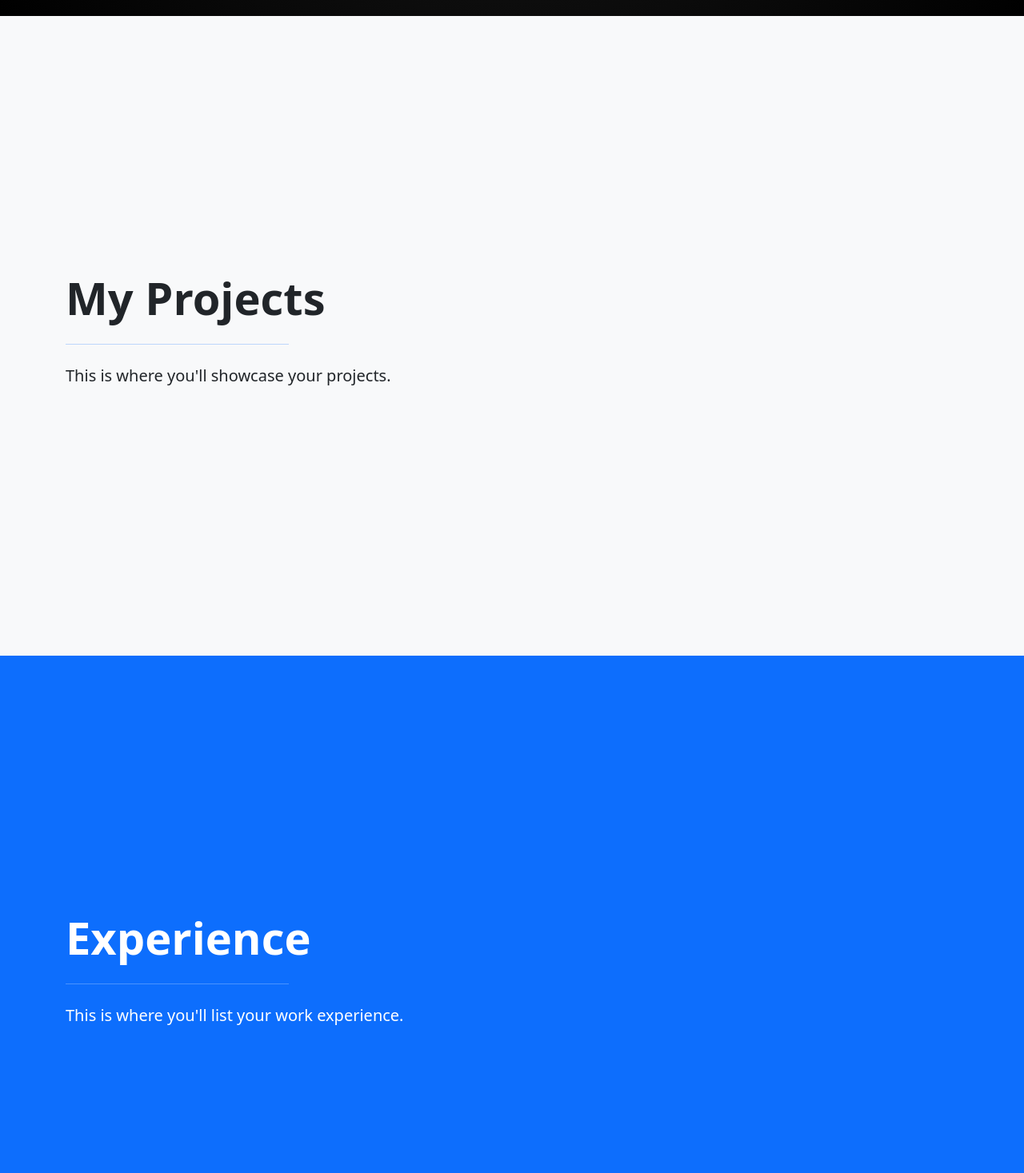
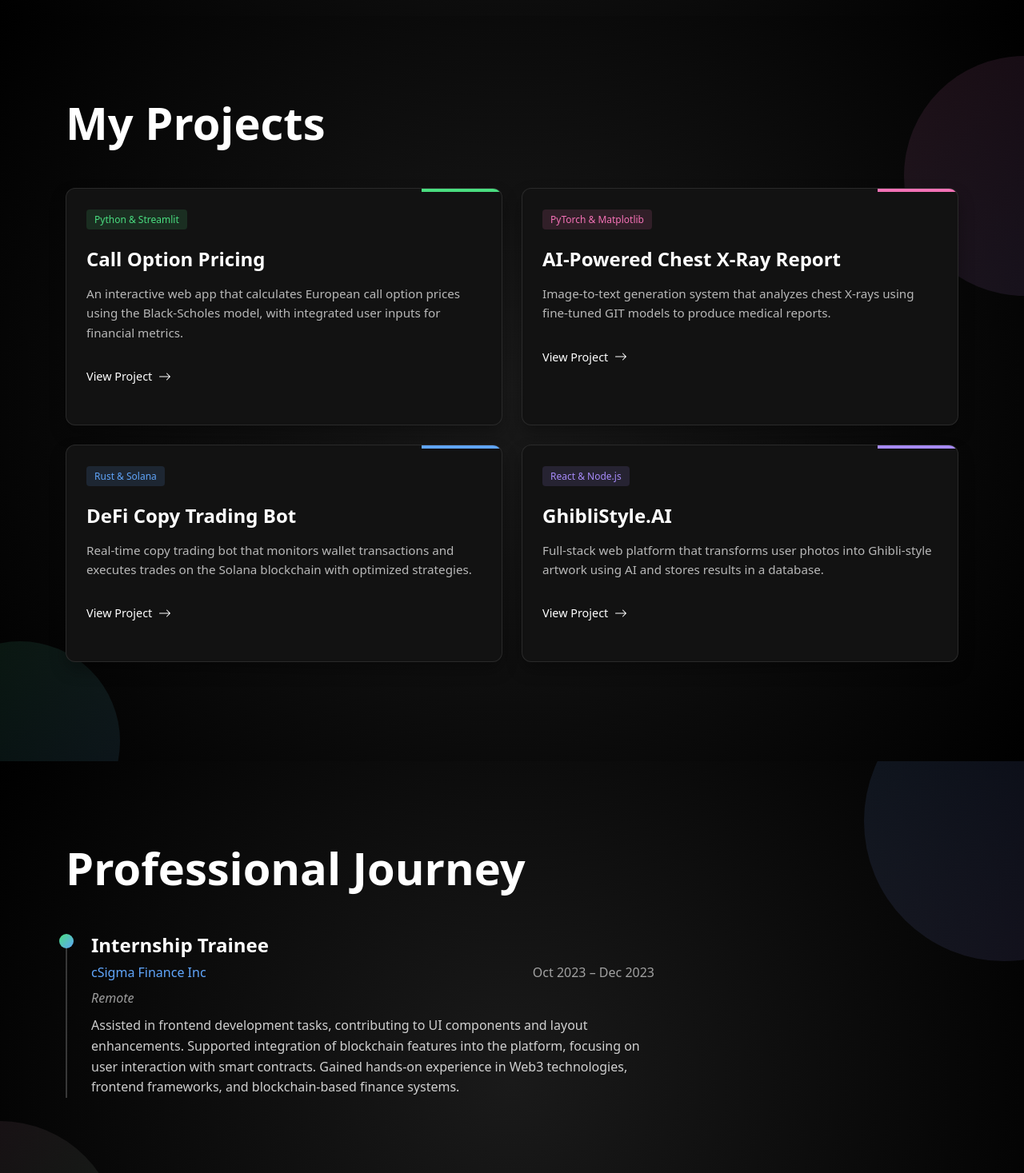
Before and after one commit to rithiksai/portfolio-website, a React (Create React App) app: page / in a window 1280 px wide. Shown: the part 1580-3047 px from the top of the page at 80% size. Built offline with nearby package versions, Linux system fonts and the light colour scheme.

Commit message:
Built all the necessary sections and finalized for deploying

```diff
--- a/src/App.js
+++ b/src/App.js
@@ -4,6 +4,8 @@ import { Container, Row, Col } from 'react-bootstrap';
 import Header from './components/Header';
 import Home from './components/Home';
 import About from './components/About';
+import Projects from './components/Projects';
+import Experience from './components/Experience';
 
 function App() {
   return (
@@ -11,31 +13,8 @@ function App() {
       <Header />
       <Home />
       <About/>
-
-
-      <section id="projects" className="min-vh-100 d-flex align-items-center bg-light">
-        <Container>
-          <Row>
-            <Col>
-              <h2 className="display-4 fw-bold mb-4 text-dark">My Projects</h2>
-              <hr className="w-25 mb-4 text-primary" />
-              <p className="lead text-dark">This is where you'll showcase your projects.</p>
-            </Col>
-          </Row>
-        </Container>
-      </section>
-
-      <section id="experience" className="min-vh-100 d-flex align-items-center bg-primary text-white">
-        <Container>
-          <Row>
-            <Col>
-              <h2 className="display-4 fw-bold mb-4">Experience</h2>
-              <hr className="w-25 mb-4" />
-              <p className="lead">This is where you'll list your work experience.</p>
-            </Col>
-          </Row>
-        </Container>
-      </section>
+      <Projects/>
+      <Experience/>
     </div>
   );
 }
--- /dev/null
+++ b/src/components/Experience.js
@@ -0,0 +1,95 @@
+// src/components/Experience.js
+import React from 'react';
+import { Container, Row, Col } from 'react-bootstrap';
+
+const ExperienceItem = ({ title, company, period, location, description }) => {
+  return (
+    <div className="experience-item mb-5" style={{
+      position: 'relative',
+      paddingLeft: '30px',
+      borderLeft: '2px solid rgba(255, 255, 255, 0.2)',
+    }}>
+      {/* Timeline dot */}
+      <div style={{
+        position: 'absolute',
+        left: '-10px',
+        top: '0',
+        width: '18px',
+        height: '18px',
+        borderRadius: '50%',
+        background: 'linear-gradient(135deg, #4ade80 0%, #60a5fa 100%)',
+      }}></div>
+
+      <h3 style={{ color: 'white', fontSize: '1.5rem', fontWeight: '600' }}>{title}</h3>
+      <div className="d-flex justify-content-between mb-2">
+        <p style={{ color: '#60a5fa', fontWeight: '500', margin: 0 }}>{company}</p>
+        <p style={{ color: 'rgba(255, 255, 255, 0.6)', margin: 0 }}>{period}</p>
+      </div>
+      <p style={{ color: 'rgba(255, 255, 255, 0.6)', fontStyle: 'italic', marginBottom: '10px' }}>{location}</p>
+      <p style={{ color: 'rgba(255, 255, 255, 0.8)', lineHeight: '1.6' }}>{description}</p>
+    </div>
+  );
+};
+
+const Experience = () => {
+  const experiences = [
+    {
+      title: "Internship Trainee",
+      company: "cSigma Finance Inc",
+      period: "Oct 2023 – Dec 2023",
+      location: "Remote",
+      description: "Assisted in frontend development tasks, contributing to UI components and layout enhancements. Supported integration of blockchain features into the platform, focusing on user interaction with smart contracts. Gained hands-on experience in Web3 technologies, frontend frameworks, and blockchain-based finance systems."
+    }
+  ];
+
+  return (
+    <section id="experience" style={{
+      background: 'radial-gradient(circle at center, #1a1a1a 0%, #000000 100%)',
+      minHeight: '100vh',
+      color: 'white',
+      padding: '100px 0',
+      position: 'relative',
+      overflow: 'hidden'
+    }}>
+      <Container>
+        <div className="position-relative" style={{ zIndex: 1 }}>
+          <h2 className="display-4 fw-bold mb-5">Professional Journey</h2>
+          <Row>
+            <Col lg={8}>
+              {experiences.map((exp, index) => (
+                <ExperienceItem key={index} {...exp} />
+              ))}
+            </Col>
+          </Row>
+        </div>
+
+        {/* Decorative background elements - different positions and colors from Projects */}
+        <div style={{
+          position: 'absolute',
+          top: '-100px',
+          right: '-150px',
+          width: '350px',
+          height: '350px',
+          borderRadius: '50%',
+          background: 'linear-gradient(135deg, #60a5fa 0%, #a78bfa 100%)',
+          opacity: '0.1',
+          zIndex: 0
+        }}></div>
+
+        <div style={{
+          position: 'absolute',
+          bottom: '50px',
+          left: '-150px',
+          width: '300px',
+          height: '300px',
+          borderRadius: '50%',
+          background: 'linear-gradient(135deg, #f472b6 0%, #4ade80 100%)',
+          opacity: '0.1',
+          zIndex: 0
+        }}></div>
+      </Container>
+    </section>
+  );
+};
+
+export default Experience;
--- /dev/null
+++ b/src/components/Projects.js
@@ -0,0 +1,151 @@
+// src/components/Projects.js
+import React from 'react';
+import { Container, Row, Col } from 'react-bootstrap';
+
+const ProjectCard = ({ title, technologies, description, color }) => {
+  return (
+    <div className="project-card mb-4" style={{
+      background: '#121212',
+      borderRadius: '12px',
+      padding: '25px',
+      height: '100%',
+      position: 'relative',
+      overflow: 'hidden',
+      border: `1px solid rgba(255, 255, 255, 0.1)`,
+      boxShadow: '0 10px 20px rgba(0, 0, 0, 0.3)',
+    }}>
+      {/* Gradient accent at top */}
+      <div style={{
+        position: 'absolute',
+        top: '0',
+        right: '0',
+        width: '100px',
+        height: '4px',
+        background: color,
+        borderRadius: '0 12px 0 0',
+      }}></div>
+
+      <div style={{ marginBottom: '25px' }}>
+        <span style={{
+          fontSize: '0.75rem',
+          color: color,
+          backgroundColor: `${color}22`,
+          padding: '4px 10px',
+          borderRadius: '4px',
+          fontWeight: '500',
+        }}>
+          {technologies}
+        </span>
+      </div>
+
+      <h3 className="mb-3" style={{
+        color: 'white',
+        fontSize: '1.5rem',
+        fontWeight: '600'
+      }}>
+        {title}
+      </h3>
+
+      <p style={{
+        color: 'rgba(255, 255, 255, 0.7)',
+        fontSize: '0.95rem',
+        lineHeight: '1.6',
+        marginBottom: '30px'
+      }}>
+        {description}
+      </p>
+
+      <a href="#" className="d-inline-flex align-items-center" style={{
+        color: 'white',
+        textDecoration: 'none',
+        fontSize: '0.9rem',
+        fontWeight: '500',
+      }}>
+        View Project
+        <svg xmlns="http://www.w3.org/2000/svg" width="16" height="16" fill="currentColor" className="ms-2" viewBox="0 0 16 16">
+          <path fillRule="evenodd" d="M1 8a.5.5 0 0 1 .5-.5h11.793l-3.147-3.146a.5.5 0 0 1 .708-.708l4 4a.5.5 0 0 1 0 .708l-4 4a.5.5 0 0 1-.708-.708L13.293 8.5H1.5A.5.5 0 0 1 1 8z"/>
+        </svg>
+      </a>
+    </div>
+  );
+};
+
+const Projects = () => {
+  const projects = [
+    {
+      title: "Call Option Pricing",
+      technologies: "Python & Streamlit",
+      description: "An interactive web app that calculates European call option prices using the Black-Scholes model, with integrated user inputs for financial metrics.",
+      color: "#4ade80" // Green
+    },
+    {
+      title: "AI-Powered Chest X-Ray Report",
+      technologies: "PyTorch & Matplotlib",
+      description: "Image-to-text generation system that analyzes chest X-rays using fine-tuned GIT models to produce medical reports.",
+      color: "#f472b6" // Pink
+    },
+    {
+      title: "DeFi Copy Trading Bot",
+      technologies: "Rust & Solana",
+      description: "Real-time copy trading bot that monitors wallet transactions and executes trades on the Solana blockchain with optimized strategies.",
+      color: "#60a5fa" // Blue
+    },
+    {
+      title: "GhibliStyle.AI",
+      technologies: "React & Node.js",
+      description: "Full-stack web platform that transforms user photos into Ghibli-style artwork using AI and stores results in a database.",
+      color: "#a78bfa" // Purple
+    }
+  ];
+
+  return (
+    <section id="projects" style={{
+      background: 'radial-gradient(circle at center, #1a1a1a 0%, #000000 100%)',
+      minHeight: '100vh',
+      color: 'white',
+      padding: '100px 0',
+      position: 'relative',
+      overflow: 'hidden'
+    }}>
+      <Container>
+        <div className="position-relative" style={{ zIndex: 1 }}>
+          <h2 className="display-4 fw-bold mb-5">My Projects</h2>
+          <Row>
+            {projects.map((project, index) => (
+              <Col key={index} md={6} className="mb-4">
+                <ProjectCard {...project} />
+              </Col>
+            ))}
+          </Row>
+        </div>
+
+        {/* Decorative background elements */}
+        <div style={{
+          position: 'absolute',
+          top: '50px',
+          right: '-150px',
+          width: '300px',
+          height: '300px',
+          borderRadius: '50%',
+          background: 'linear-gradient(135deg, #f472b6 0%, #a78bfa 100%)',
+          opacity: '0.1',
+          zIndex: 0
+        }}></div>
+
+        <div style={{
+          position: 'absolute',
+          bottom: '-100px',
+          left: '-100px',
+          width: '250px',
+          height: '250px',
+          borderRadius: '50%',
+          background: 'linear-gradient(135deg, #4ade80 0%, #60a5fa 100%)',
+          opacity: '0.1',
+          zIndex: 0
+        }}></div>
+      </Container>
+    </section>
+  );
+};
+
+export default Projects;
```
